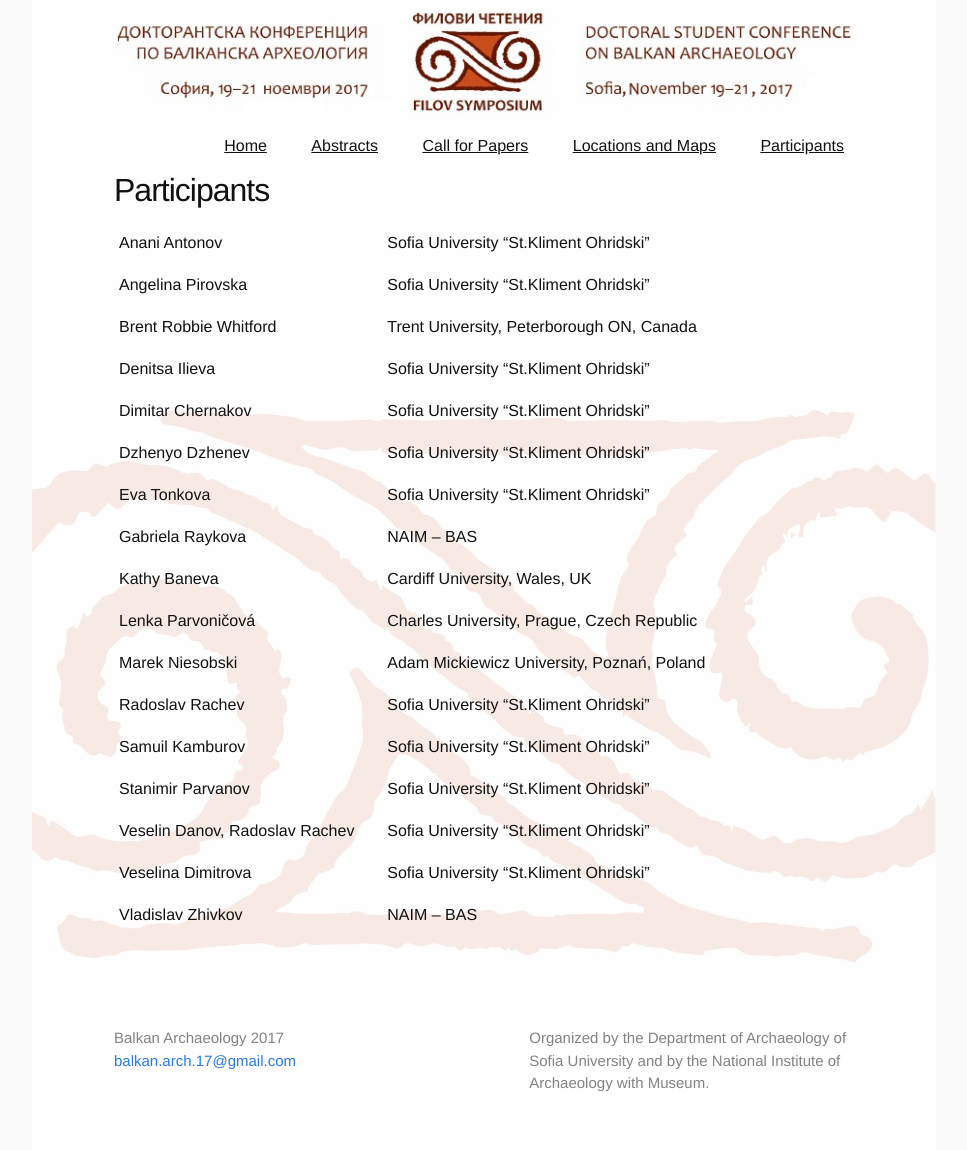
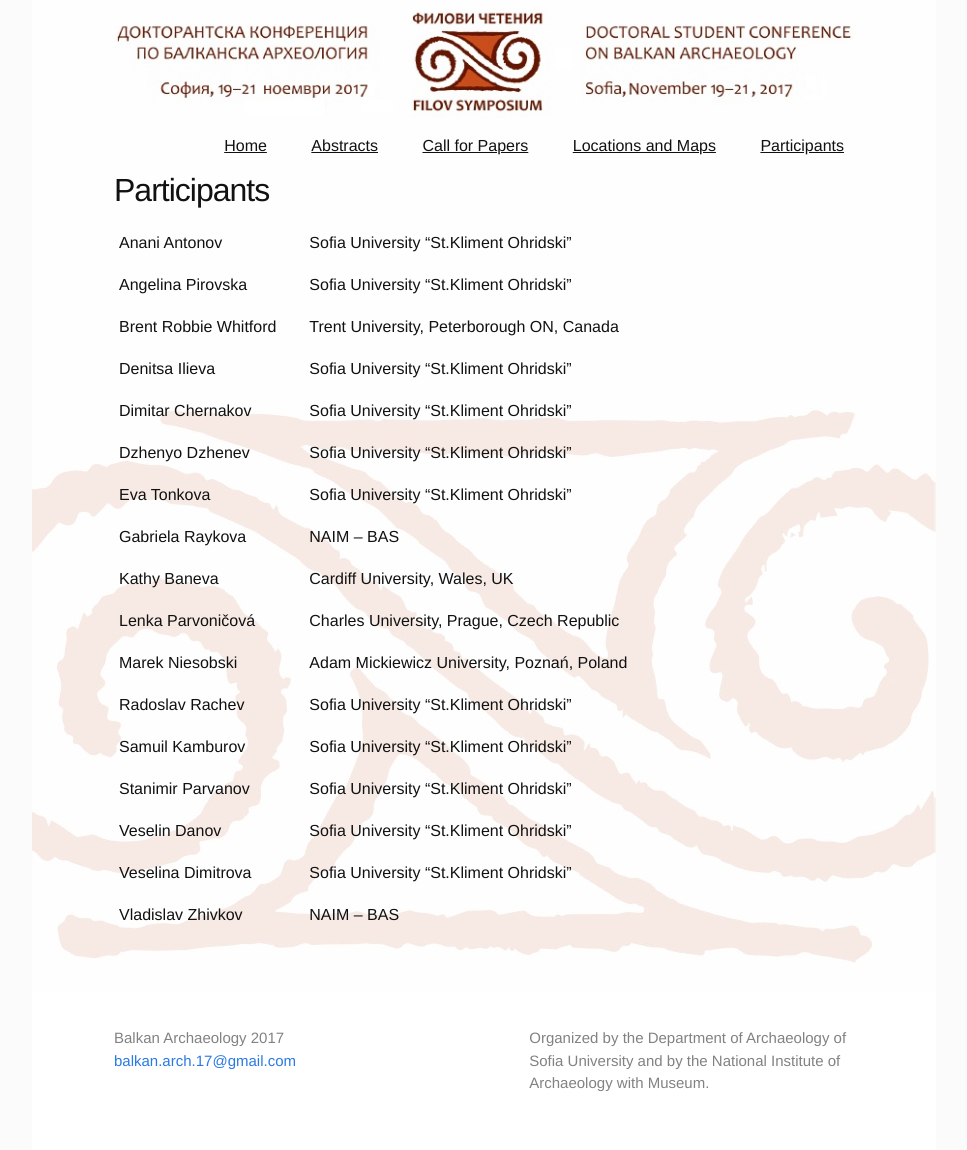
Before and after one commit to balkan-archaeology/balkan-archaeology.github.io, a Jekyll site: the page built from participants.md, in a window 1280 px wide. Shown: the whole page, without its empty margins (156-1123 px from the left). Built offline with Jekyll 4.4.1, drawn with Linux system fonts in a browser that asks for light colours.

Commit message:
Fix typo.

```diff
--- a/participants.md
+++ b/participants.md
@@ -18,6 +18,6 @@ show-in-nav: true
 | Radoslav Rachev | | | Sofia University “St.Kliment Ohridski” |
 | Samuil Kamburov | | | Sofia University “St.Kliment Ohridski” |
 | Stanimir Parvanov | | | Sofia University “St.Kliment Ohridski” |
-| Veselin Danov, Radoslav Rachev | | | Sofia University “St.Kliment Ohridski” |
+| Veselin Danov | | | Sofia University “St.Kliment Ohridski” |
 | Veselina Dimitrova | | | Sofia University “St.Kliment Ohridski” |
 | Vladislav Zhivkov | | | NAIM – BAS |
```
